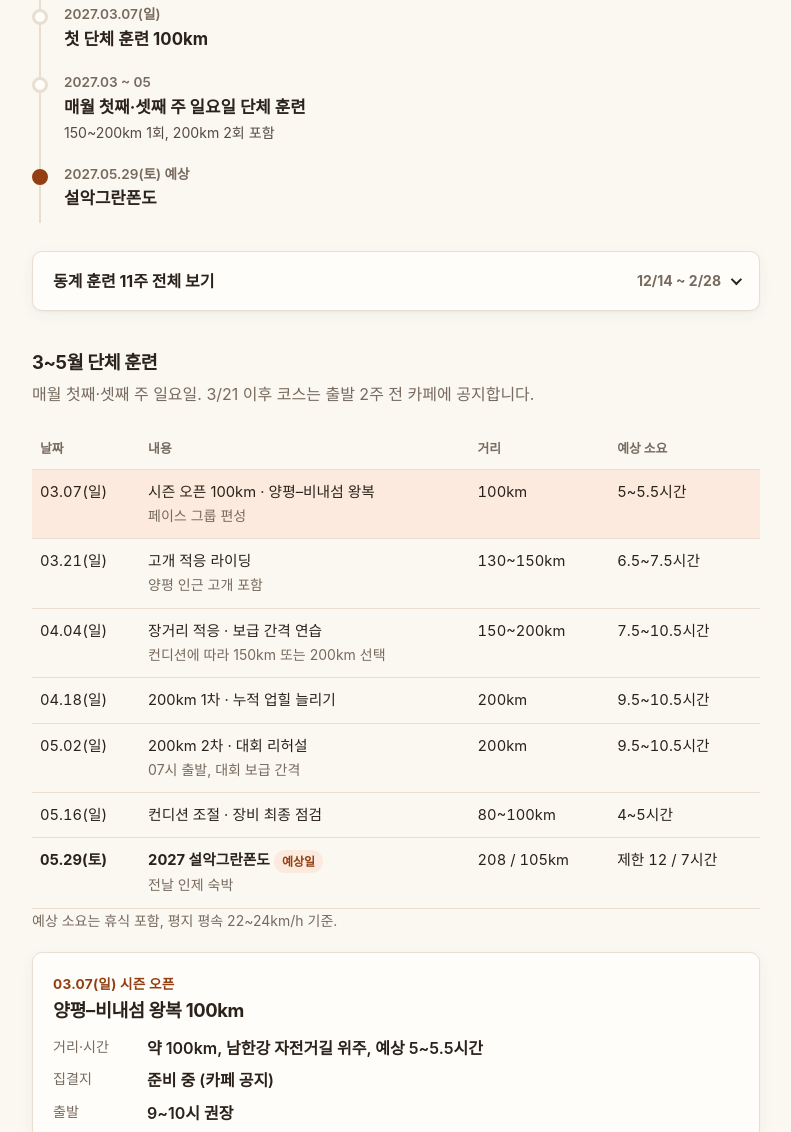
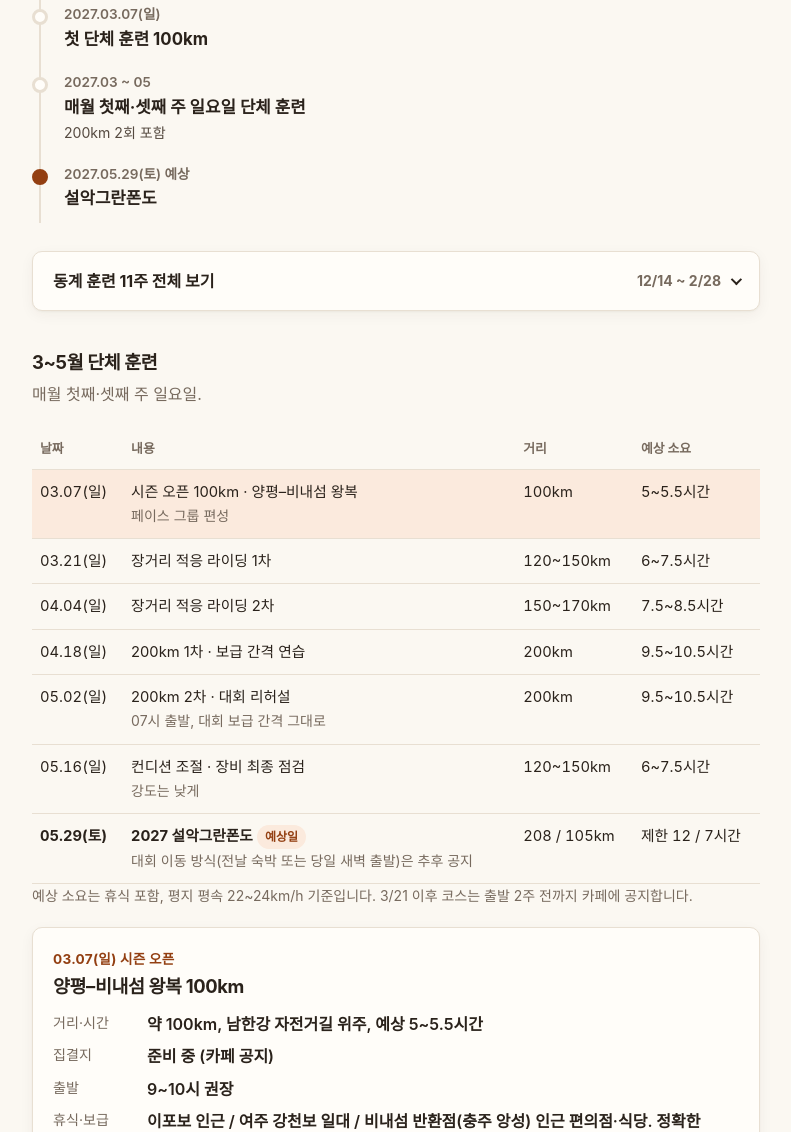
Before and after one commit to oki9785-web/seorak2027, a plain HTML site: page index.html in a window 1280 px wide. Shown: the part 3219-4351 px from the top of the page, without its empty margins (244-1035 px from the left). Drawn offline with Linux system fonts and the light colour scheme; a web font is replaced by a local one.

Commit message:
3~5월 단체 훈련 최종 일정 반영, 대회 이동 방식 미정 처리
- 200km 훈련 2회, 단체 훈련 6회 거리·소요 시간 갱신
- 회차 이름과 메모에서 고개 관련 표현 삭제
- '전날 인제 숙박'을 config.json의 raceTravelNote(이동 방식 추후 공지)로 교체
- SPEC.md 일정표와 미정 목록 갱신

Co-Authored-By: Claude Opus 5.5 <noreply@anthropic.com>

```diff
--- a/assets/main.js
+++ b/assets/main.js
@@ -180,15 +180,17 @@
       var next = aw.groupRides.filter(function (r) { return r.date >= T; })[0];
       if (next) {
         var nd = daysFrom(T, next.date);
+        var nextNote = (cfg.groupRideNotes || {})[next.date];
         html =
           '<p class="eyebrow">시즌 · 다음 단체 훈련</p>' +
           '<h3>' + mdw(next.date) + ' ' + esc(next.title) + '</h3>' +
+          (nextNote ? '<p class="muted small">' + esc(nextNote) + '</p>' : '') +
           '<p class="big-dday">' + (nd === 0 ? '오늘' : dday(nd)) + '</p>' +
           '<dl class="week-rows">' +
           row('거리', esc(next.km) + 'km · 예상 ' + esc(next.hours) + '시간 (휴식 포함)', true) +
           row('평일', '로라 2회 유지 (화요일 포인트, 목요일 편하게)') +
           '</dl>' +
-          '<p class="muted small" style="margin-top:12px">코스와 집결지는 출발 2주 전 카페에 공지합니다.</p>';
+          '<p class="muted small" style="margin-top:12px">코스와 집결지는 출발 2주 전까지 카페에 공지합니다.</p>';
       } else {
         html =
           '<p class="eyebrow">대회 주간</p>' +
@@ -196,7 +198,8 @@
           '<p class="big-dday">' + dday(daysFrom(T, cfg.raceDate)) + '</p>' +
           '<dl class="week-rows">' +
           row('지금은', '새로운 훈련보다 컨디션 조절. 잠을 충분히, 짧고 가볍게 타기', true) +
-          row('대회 전날', '인제 숙박 · ' + full(cfg.raceDate) + ' ' + esc(cfg.raceStartTime) + ' 출발') +
+          row('대회', full(cfg.raceDate) + ' ' + esc(cfg.raceStartTime) + ' 출발' +
+            (cfg.raceTravelNote ? '<br><span class="muted small">' + esc(cfg.raceTravelNote) + '</span>' : '')) +
           '</dl>';
       }
     } else if (T === cfg.raceDate) {
@@ -313,7 +316,7 @@
     });
     rows.push('<tr><td class="num"><b>' + mdw(cfg.raceDate) + '</b></td>' +
       '<td><b>' + ymd(cfg.raceDate).y + ' 설악그란폰도</b>' + (cfg.raceDateIsEstimate ? ' <span class="tag">예상일</span>' : '') +
-      '<br><span class="muted small">전날 인제 숙박</span></td>' +
+      (cfg.raceTravelNote ? '<br><span class="muted small">' + esc(cfg.raceTravelNote) + '</span>' : '') + '</td>' +
       '<td class="num">208 / 105km</td><td class="num">제한 12 / 7시간</td></tr>');
     $('ridesTable').querySelector('tbody').innerHTML = rows.join('');
 
--- a/data/config.json
+++ b/data/config.json
@@ -27,7 +27,7 @@
     { "date": "2026.12.14 ~ 2027.02.28", "end": "2027-02-28", "title": "동계 훈련 11주", "note": "매주 월요일, 이 페이지의 '이번 주 훈련'이 바뀝니다" },
     { "date": "2027.03.01 ~ 03.06", "end": "2027-03-06", "title": "첫 단체 훈련 준비 주간", "note": "가볍게 타고 장비 점검" },
     { "date": "2027.03.07(일)", "end": "2027-03-07", "title": "첫 단체 훈련 100km", "note": "" },
-    { "date": "2027.03 ~ 05", "end": "2027-05-16", "title": "매월 첫째·셋째 주 일요일 단체 훈련", "note": "150~200km 1회, 200km 2회 포함" },
+    { "date": "2027.03 ~ 05", "end": "2027-05-16", "title": "매월 첫째·셋째 주 일요일 단체 훈련", "note": "200km 2회 포함" },
     { "date": "2027.05.29(토) 예상", "end": "race", "title": "설악그란폰도", "note": "" }
   ],
 
@@ -53,10 +53,13 @@
 
   "groupRideNotes": {
     "2027-03-07": "페이스 그룹 편성",
-    "2027-03-21": "양평 인근 고개 포함",
-    "2027-04-04": "컨디션에 따라 150km 또는 200km 선택",
+    "2027-03-21": "",
+    "2027-04-04": "",
     "2027-04-18": "",
-    "2027-05-02": "07시 출발, 대회 보급 간격",
-    "2027-05-16": ""
-  }
+    "2027-05-02": "07시 출발, 대회 보급 간격 그대로",
+    "2027-05-16": "강도는 낮게"
+  },
+
+  "_raceTravelNoteHelp": "대회 이동 안내 문구. 이동 방식이 정해지면 이 문구만 바꾸면 일정표와 대회 주간 카드에 함께 반영됩니다.",
+  "raceTravelNote": "대회 이동 방식(전날 숙박 또는 당일 새벽 출발)은 추후 공지"
 }
--- a/data/weeks.json
+++ b/data/weeks.json
@@ -61,11 +61,11 @@
     "prepWeek": {"start": "2027-03-01", "end": "2027-03-06", "text": "첫 단체 훈련 준비 주간: 가볍게 타고 타이어·체인·브레이크·라이트 점검"},
     "groupRides": [
       {"date": "2027-03-07", "title": "시즌 오픈 100km · 양평–비내섬 왕복", "km": "100", "hours": "5~5.5"},
-      {"date": "2027-03-21", "title": "고개 적응 라이딩", "km": "130~150", "hours": "6.5~7.5"},
-      {"date": "2027-04-04", "title": "장거리 적응 · 보급 간격 연습", "km": "150~200", "hours": "7.5~10.5"},
-      {"date": "2027-04-18", "title": "200km 1차 · 누적 업힐 늘리기", "km": "200", "hours": "9.5~10.5"},
+      {"date": "2027-03-21", "title": "장거리 적응 라이딩 1차", "km": "120~150", "hours": "6~7.5"},
+      {"date": "2027-04-04", "title": "장거리 적응 라이딩 2차", "km": "150~170", "hours": "7.5~8.5"},
+      {"date": "2027-04-18", "title": "200km 1차 · 보급 간격 연습", "km": "200", "hours": "9.5~10.5"},
       {"date": "2027-05-02", "title": "200km 2차 · 대회 리허설", "km": "200", "hours": "9.5~10.5"},
-      {"date": "2027-05-16", "title": "컨디션 조절 · 장비 최종 점검", "km": "80~100", "hours": "4~5"}
+      {"date": "2027-05-16", "title": "컨디션 조절 · 장비 최종 점검", "km": "120~150", "hours": "6~7.5"}
     ],
     "race": {"date": "2027-05-29", "time": "07:00", "title": "2027 설악그란폰도 (예상일)"}
   }
--- a/index.html
+++ b/index.html
@@ -136,14 +136,14 @@
         </details>
 
         <h3 class="h3-gap">3~5월 단체 훈련</h3>
-        <p class="section-sub">매월 첫째·셋째 주 일요일. 3/21 이후 코스는 출발 2주 전 카페에 공지합니다.</p>
+        <p class="section-sub">매월 첫째·셋째 주 일요일.</p>
         <div class="table-scroll">
           <table class="table" id="ridesTable">
             <thead><tr><th>날짜</th><th>내용</th><th>거리</th><th>예상 소요</th></tr></thead>
             <tbody></tbody>
           </table>
         </div>
-        <p class="muted small">예상 소요는 휴식 포함, 평지 평속 22~24km/h 기준.</p>
+        <p class="muted small">예상 소요는 휴식 포함, 평지 평속 22~24km/h 기준입니다. 3/21 이후 코스는 출발 2주 전까지 카페에 공지합니다.</p>
 
         <article class="card first-ride" id="first-ride">
           <p class="eyebrow">03.07(일) 시즌 오픈</p>
```
Also changed, not shown: 2 other files.
